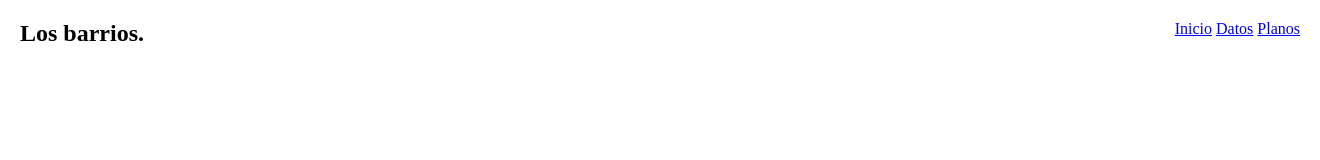
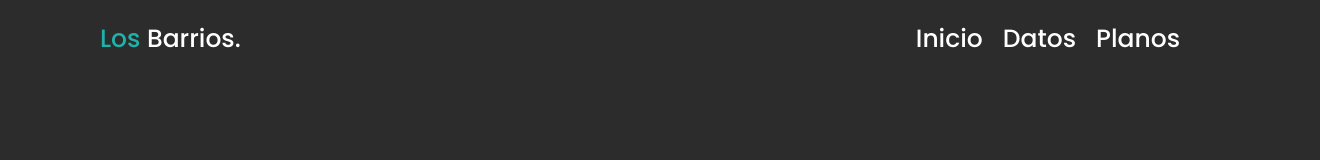
Before and after one commit to LeoFdez09/LosBarrios, a plain HTML site: page index.html in a window 1280 px wide. Shown: the whole page, 1320 px wide, since content can reach past the window. Drawn offline with Linux system fonts and the light colour scheme.

Commit message:
header bonito

```diff
--- a/index.html
+++ b/index.html
@@ -10,7 +10,7 @@
 <body>
     <header class="header">
         <div class="logo">
-            <h2><span class="light-blue">Los</span> barrios.</h2>
+            <h2 class="logo"><span class="light-blue">Los</span> Barrios.</h2>
         </div>
         <div class="navigation">
             <a href="#">Inicio</a>
--- a/src/style.css
+++ b/src/style.css
@@ -1,6 +1,10 @@
+@import url('https://fonts.googleapis.com/css2?family=Poppins:wght@500;600;900&display=swap');
+
 * {
     padding: 0;
     margin: 0;
+    box-sizing: border-box;
+    font-family: "Poppins", sans-serif;
 }
 
 :root {
@@ -10,11 +14,61 @@
 body {
     width: 100%;
     height: 100%;
+    background: #2c2c2c;
 }
 
 .header {
     width: 100%;
-    padding: 20px;
+    background: transparent;
+    padding: 20px 100px;
     display: flex;
     justify-content: space-between;
+    align-items: center;
 }
+
+.light-blue {
+    color: lightseagreen;
+}
+
+.header .logo {
+    font-size: 1.25em;
+    font-weight: 500;
+    color: #fff;
+}
+
+.navigation {
+    display: flex;
+    gap: 20px;
+}
+
+.navigation a {
+    text-decoration: none;
+    color: #fff;
+    font-size: 25px;
+    font-family: "Poppins", sans-serif;
+    transition: all .5s;
+    position: relative;
+}
+
+.navigation a:hover {
+    color: lightseagreen;
+}
+
+.navigation a::before {
+    content: "";
+    width: 100%;
+    height: 3px;
+    position: absolute;
+    bottom: -4px;
+    left: 0;
+    transform: scale(0);
+    transform-origin: right;
+    border-radius: 5px;
+    background: lightseagreen;
+    transition: transform .5s;
+}
+
+.navigation a:hover::before {
+    transform: scale(1);
+    transform-origin: left;
+}
```
